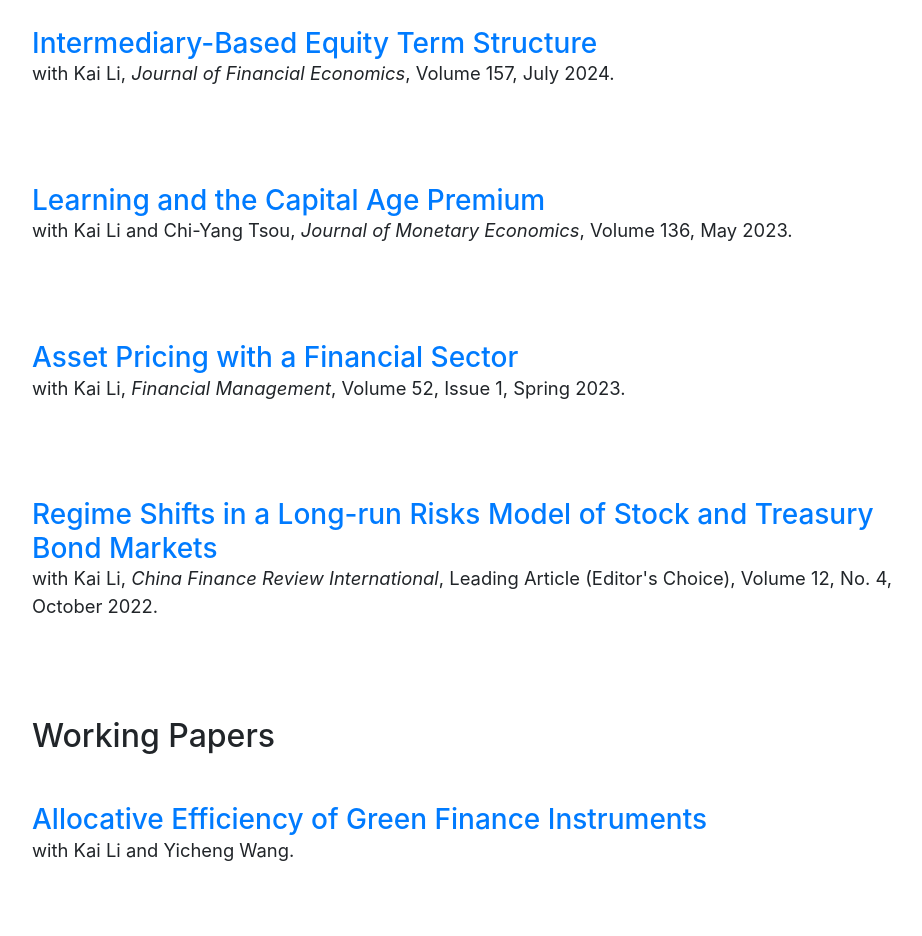
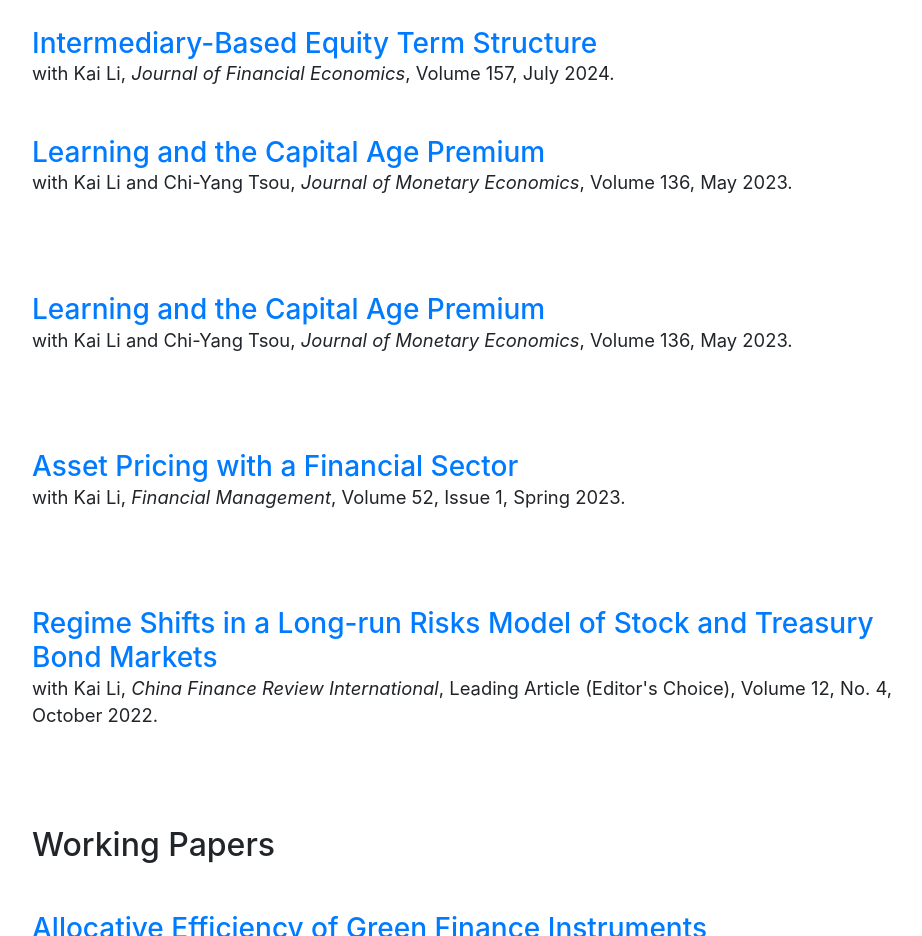
Before and after one commit to chenjie-xu/chenjie-xu.github.io, a website with bundled scripts: page index.html in a window 1280 px wide. Shown: the part 1080-2016 px from the top of the page, without its empty margins (288-1210 px from the left). Built offline with nearby package versions, Linux system fonts and the light colour scheme.

Commit message:
Update index.html

```diff
--- a/index.html
+++ b/index.html
@@ -77,6 +77,8 @@
             <div class="resume-content mr-auto">
               <h3 class="mb-0"><a href="https://papers.ssrn.com/sol3/papers.cfm?abstract_id=3464722">Intermediary-Based Equity Term Structure</a></h3>
               <p class="lead mb-5">with Kai Li, <i>Journal of Financial Economics</i>, Volume 157, July 2024.</p>
+              <h3 class="mb-0"><a href="https://papers.ssrn.com/sol3/papers.cfm?abstract_id=3225041">Learning and the Capital Age Premium</a></h3>
+              <p class="lead mb-5">with Kai Li and Chi-Yang Tsou, <i>Journal of Monetary Economics</i>, Volume 136, May 2023.</p>
             </div>
           </div>
           <div class="resume-item d-flex flex-column flex-md-row mb-5">
```
